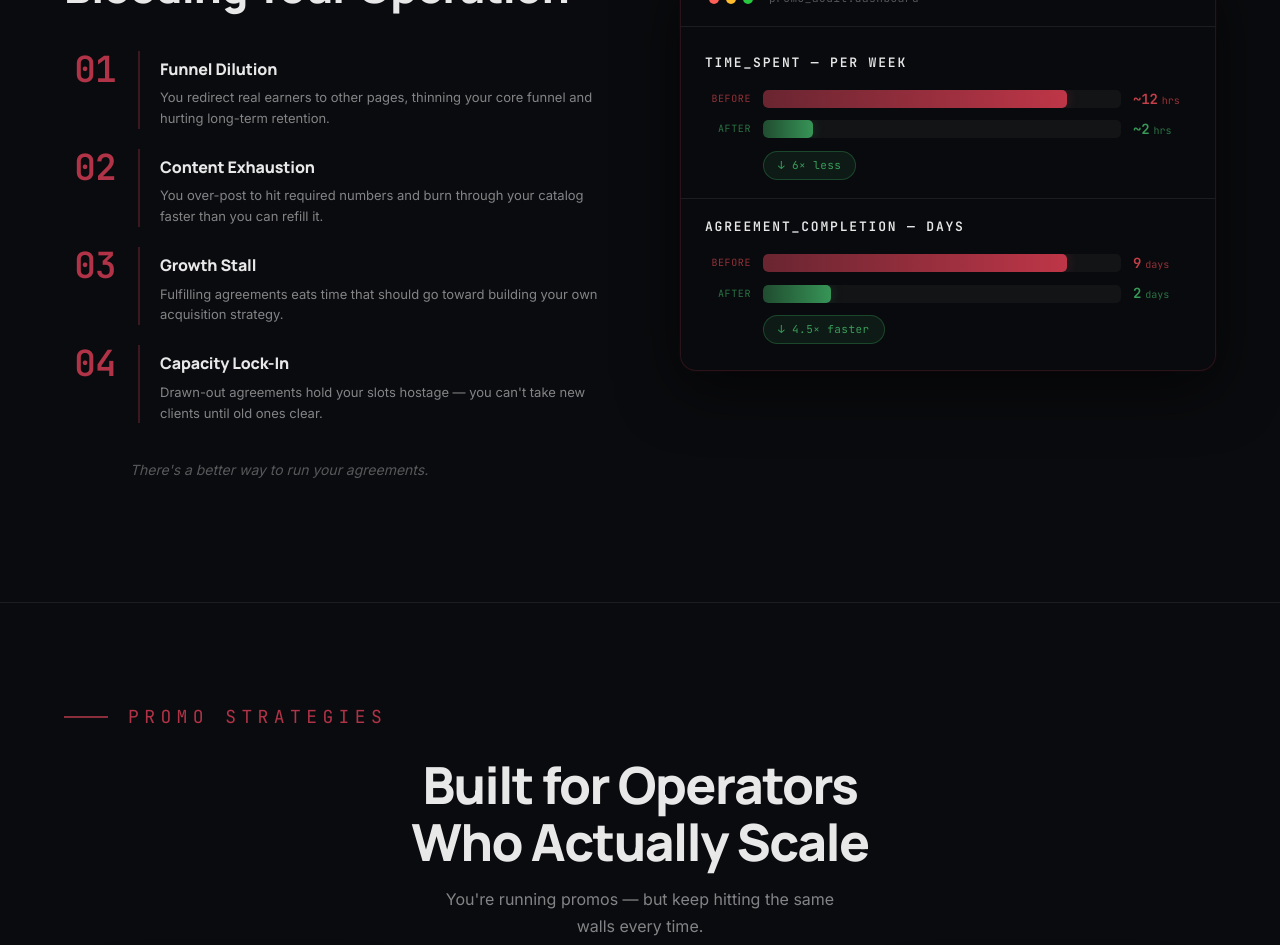
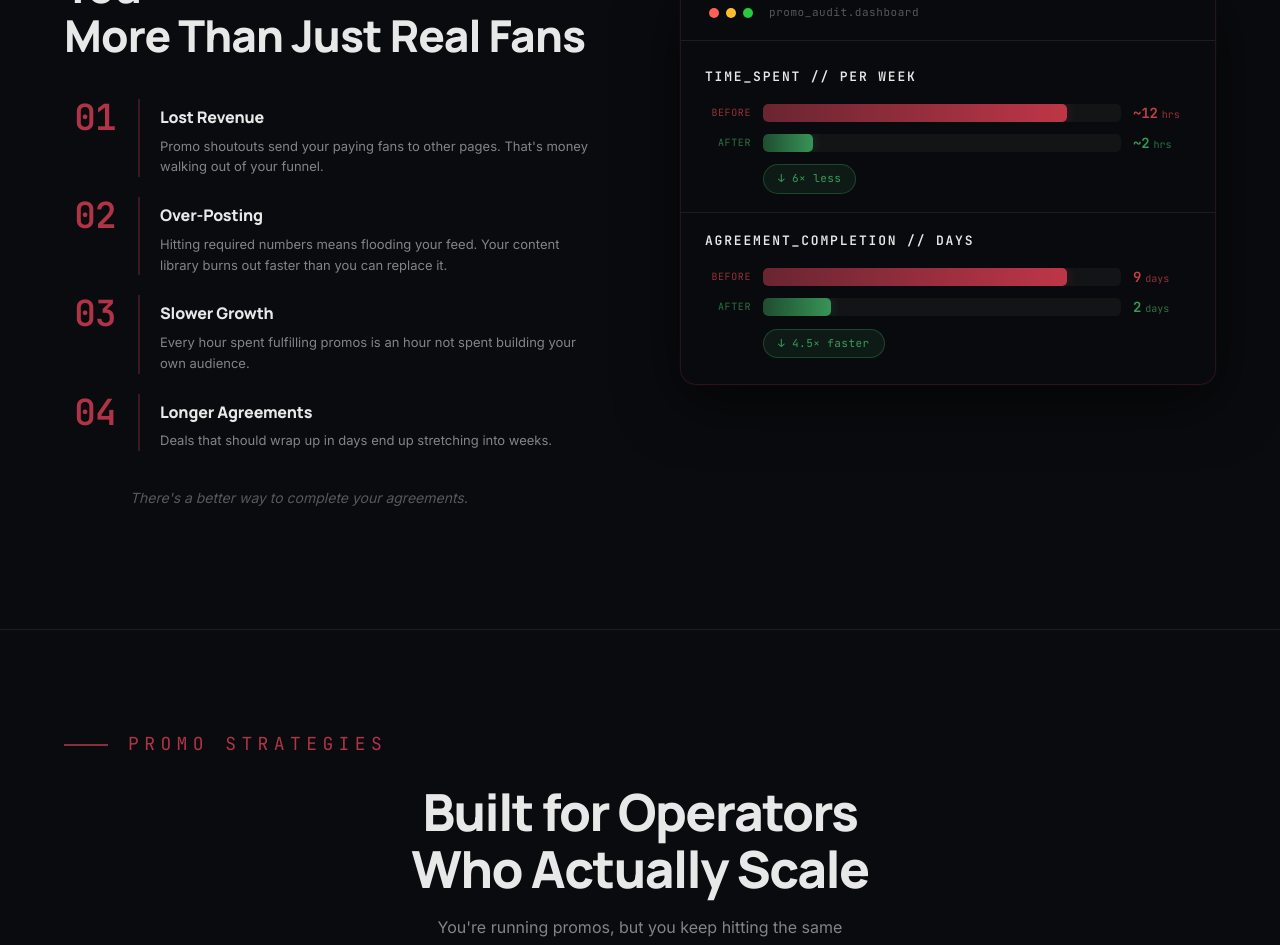
Before and after one commit to Inventiv-PH/of-website, a Next.js app: page / in a window 1280 px wide. Shown: the part 1060-2005 px from the top of the page. Built offline with nearby package versions, Linux system fonts and the light colour scheme.

Commit message:
chore: updating the problem section to align with the guidelines

```diff
--- a/src/app/download/page.tsx
+++ b/src/app/download/page.tsx
@@ -30,7 +30,7 @@ const troubleshootItems = [
   },
   {
     q: "The app won't launch after installation",
-    a: "Ensure your OS is up to date (Windows 10+ / macOS 12+). If the issue persists, try re-downloading the installer — a corrupted download is the most common cause.",
+    a: "Ensure your OS is up to date (Windows 10+ / macOS 12+). If the issue persists, try re-downloading the installer. A corrupted download is the most common cause.",
   },
   {
     q: "I don't see my subscription after signing in",
--- a/src/app/pricing/page.tsx
+++ b/src/app/pricing/page.tsx
@@ -18,7 +18,7 @@ const faqs = [
   },
   {
     q: "What's the difference between the monthly plan and one-time packs?",
-    a: "The monthly plan gives you ongoing access to all features — subscriber bots, engagement automation, unlimited campaigns. One-time packs are single purchases for a fixed number of subscribers or engagement actions, with no subscription commitment.",
+    a: "The monthly plan gives you ongoing access to all features: subscriber bots, engagement automation, and unlimited campaigns. One-time packs are single purchases for a fixed number of subscribers or engagement actions, with no subscription commitment.",
   },
   {
     q: "Can I cancel the monthly plan anytime?",
@@ -30,7 +30,7 @@ const faqs = [
   },
   {
     q: "What payment methods are accepted?",
-    a: "We accept major credit and debit cards via Stripe. Cryptocurrency options may be available — contact support for details.",
+    a: "We accept major credit and debit cards via Stripe. Cryptocurrency options may be available. Contact support for details.",
   },
   {
     q: "Is there a refund policy?",
--- a/src/components/sections/CostSection.tsx
+++ b/src/components/sections/CostSection.tsx
@@ -5,29 +5,29 @@ import { useReveal } from "@/hooks/useReveal";
 const bullets = [
   {
     num: "01",
-    title: "Funnel Dilution",
-    text: "You redirect real earners to other pages, thinning your core funnel and hurting long-term retention.",
+    title: "Lost Revenue",
+    text: "Promo shoutouts send your paying fans to other pages. That's money walking out of your funnel.",
   },
   {
     num: "02",
-    title: "Content Exhaustion",
-    text: "You over-post to hit required numbers and burn through your catalog faster than you can refill it.",
+    title: "Over-Posting",
+    text: "Hitting required numbers means flooding your feed. Your content library burns out faster than you can replace it.",
   },
   {
     num: "03",
-    title: "Growth Stall",
-    text: "Fulfilling agreements eats time that should go toward building your own acquisition strategy.",
+    title: "Slower Growth",
+    text: "Every hour spent fulfilling promos is an hour not spent building your own audience.",
   },
   {
     num: "04",
-    title: "Capacity Lock-In",
-    text: "Drawn-out agreements hold your slots hostage — you can't take new clients until old ones clear.",
+    title: "Longer Agreements",
+    text: "Deals that should wrap up in days end up stretching into weeks.",
   },
 ];
 
 const comparisons = [
   {
-    label: "TIME_SPENT — PER WEEK",
+    label: "TIME_SPENT // PER WEEK",
     beforeVal: "~12", beforeUnit: "hrs",
     afterVal: "~2", afterUnit: "hrs",
     beforePct: "85%",
@@ -35,7 +35,7 @@ const comparisons = [
     reduction: "↓ 6× less",
   },
   {
-    label: "AGREEMENT_COMPLETION — DAYS",
+    label: "AGREEMENT_COMPLETION // DAYS",
     beforeVal: "9", beforeUnit: "days",
     afterVal: "2", afterUnit: "days",
     beforePct: "85%",
@@ -74,7 +74,7 @@ export default function CostSection() {
                 color: "var(--pc-text)",
               }}
             >
-              Manual Promos Are<br />Bleeding Your Operation
+              Promo Strategies Cost You<br />More Than Just Real Fans
             </h2>
 
             {/* Numbered bullet items */}
@@ -142,7 +142,7 @@ export default function CostSection() {
                 paddingLeft: "66px",
               }}
             >
-              There&apos;s a better way to run your agreements.
+              There&apos;s a better way to complete your agreements.
             </p>
           </div>
 
--- a/src/components/sections/OrbitalSection.tsx
+++ b/src/components/sections/OrbitalSection.tsx
@@ -80,7 +80,7 @@ export default function OrbitalSection() {
                 marginBottom: "20px",
               }}
             >
-              Anyone can send bots. We build accounts that actually behave like users — three coordinated layers working in tandem.
+              Anyone can send bots. We build accounts that actually behave like users. Three coordinated layers working in tandem.
             </p>
 
             {/* Stats row */}
--- a/src/components/sections/SolutionBento.tsx
+++ b/src/components/sections/SolutionBento.tsx
@@ -27,7 +27,7 @@ export default function SolutionBento() {
               lineHeight: 1.65,
             }}
           >
-            You&apos;re running promos — but keep hitting the same walls every time.
+            You&apos;re running promos, but you keep hitting the same walls every time.
           </p>
         </div>
 
@@ -40,7 +40,7 @@ export default function SolutionBento() {
             delay=""
             title="Hard to "
             highlight="explain your results"
-            desc={'Clients ask "Why these keys?" "What drove growth?" "Why no orders?" — and you scramble for answers.'}
+            desc={'Clients ask "Why these keys?" "What drove growth?" "Why no orders?" and you end up scrambling for answers.'}
           />
           <StratCard
             size="small"
```
Also changed, not shown: 1 other file (tests, documents, lock files or other folders).
